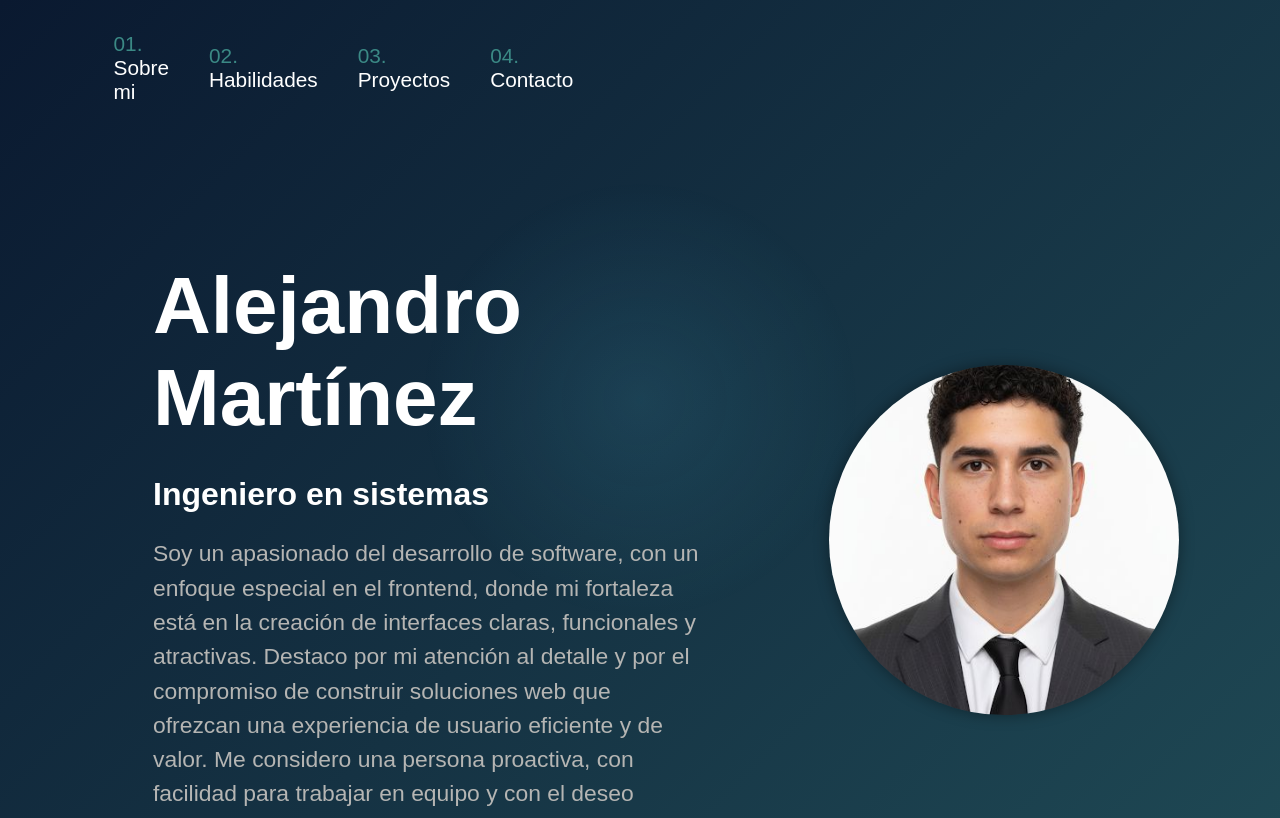
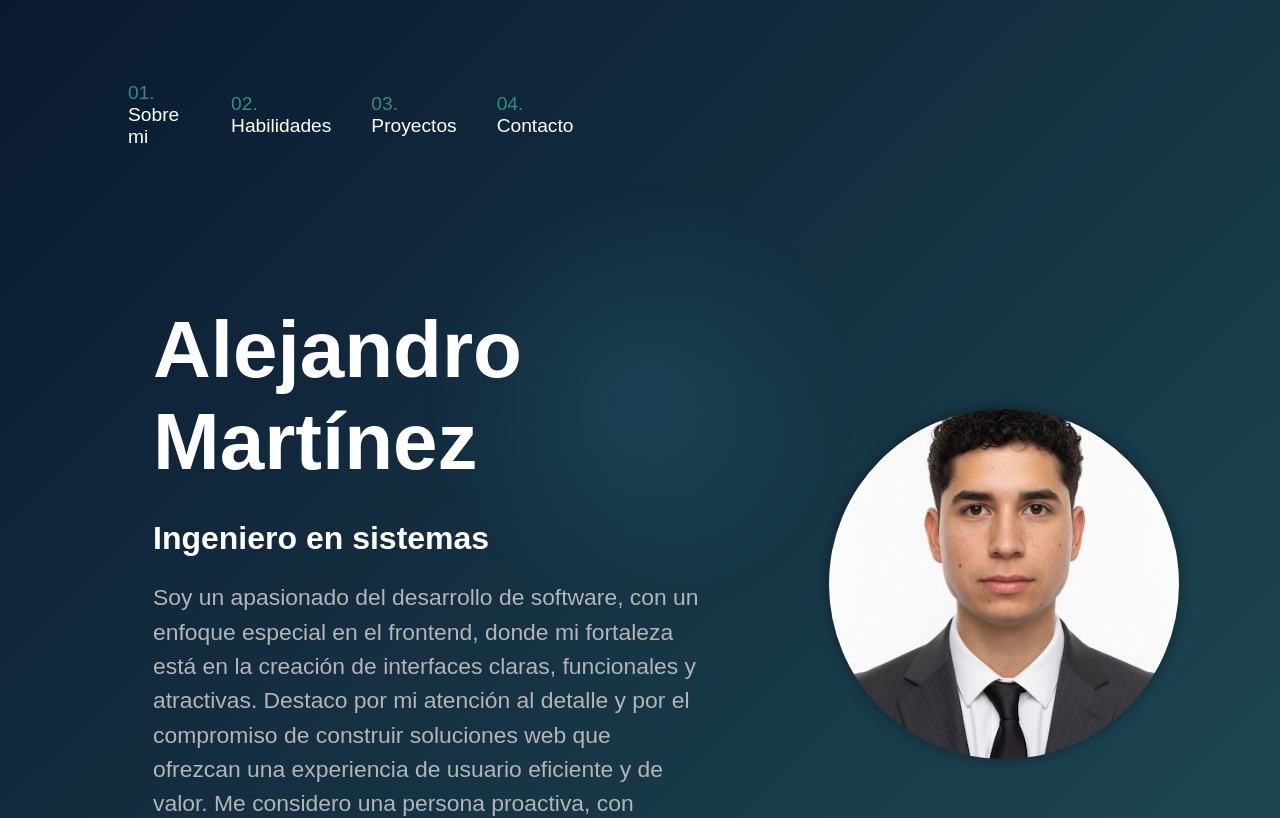
Before and after one commit to aljosama23/porpro, a React (Create React App) app: page / in a window 1280 px wide. Shown: the top 818 px of the page. Built offline with nearby package versions, Linux system fonts and the light colour scheme.

Commit message:
diseño header

```diff
--- a/src/componentes/Habilidades.js
+++ b/src/componentes/Habilidades.js
@@ -30,7 +30,8 @@ function Habilidades() {
         flexDirection: "column",
         alignItems: "center",
         //background: "#181818",
-        padding: "40px 0"
+        padding: "40px 0",
+        margin: "40px"
       }}
     >
 
--- a/src/componentes/Header.js
+++ b/src/componentes/Header.js
@@ -14,6 +14,7 @@ function Header() {
         alignItems: "center",
         justifyContent: "flex-start",
         height: "100vh",
+         margin: "50px 0",
         padding: "0 3% 0 10%",
         color: "white"
       }}
@@ -55,19 +56,19 @@ function Header() {
           onClick={() => setMenuAbierto(!menuAbierto)}
 
         >
-          <a href="#home" className="header-link" style={{ textDecoration: "none", fontSize: "1.3rem" }}>
+          <a href="#home" className="header-link" style={{ textDecoration: "none", fontSize: "1.2rem" }}>
             <span style={{ color: "#3B8985" }}>01.</span>
             <span style={{ color: "white" }}> Sobre mi</span>
           </a>
-          <a href="#habilidades" className="header-link" style={{ textDecoration: "none", fontSize: "1.3rem" }}>
+          <a href="#habilidades" className="header-link" style={{ textDecoration: "none", fontSize: "1.2rem" }}>
             <span style={{ color: "#3B8985" }}>02.</span>
             <span style={{ color: "white" }}> Habilidades</span>
           </a>
-          <a href="#proyectos" className="header-link" style={{ textDecoration: "none", fontSize: "1.3rem" }}>
+          <a href="#proyectos" className="header-link" style={{ textDecoration: "none", fontSize: "1.2rem" }}>
             <span style={{ color: "#3B8985" }}>03.</span>
             <span style={{ color: "white" }}> Proyectos</span>
           </a>
-          <a href="#contacto" className="header-link" style={{ textDecoration: "none", fontSize: "1.3rem" }}>
+          <a href="#contacto" className="header-link" style={{ textDecoration: "none", fontSize: "1.2rem" }}>
             <span style={{ color: "#3B8985" }}>04.</span>
             <span style={{ color: "white" }}> Contacto</span>
           </a>
```
